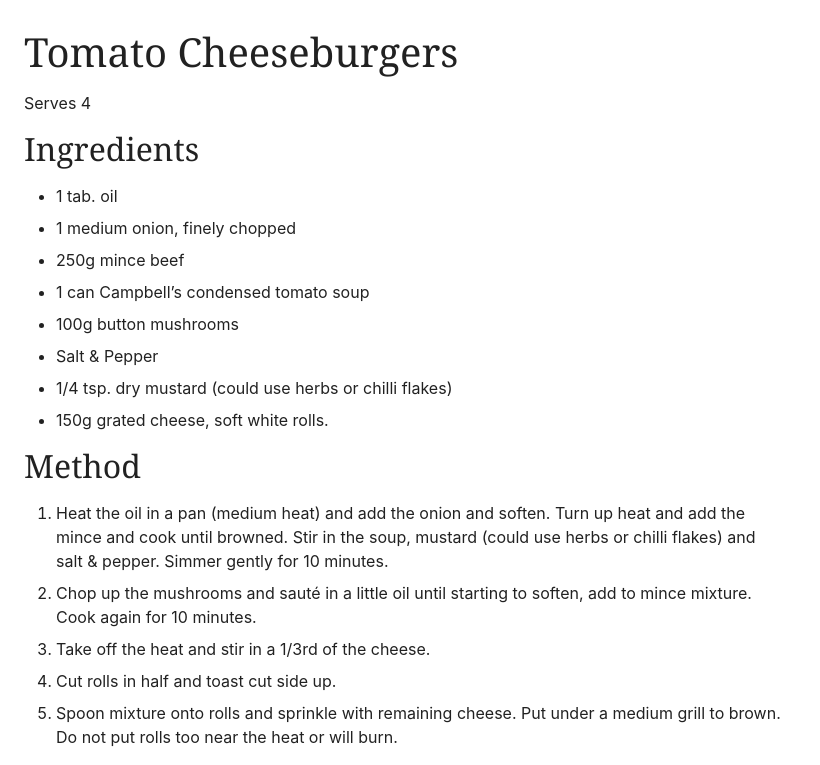
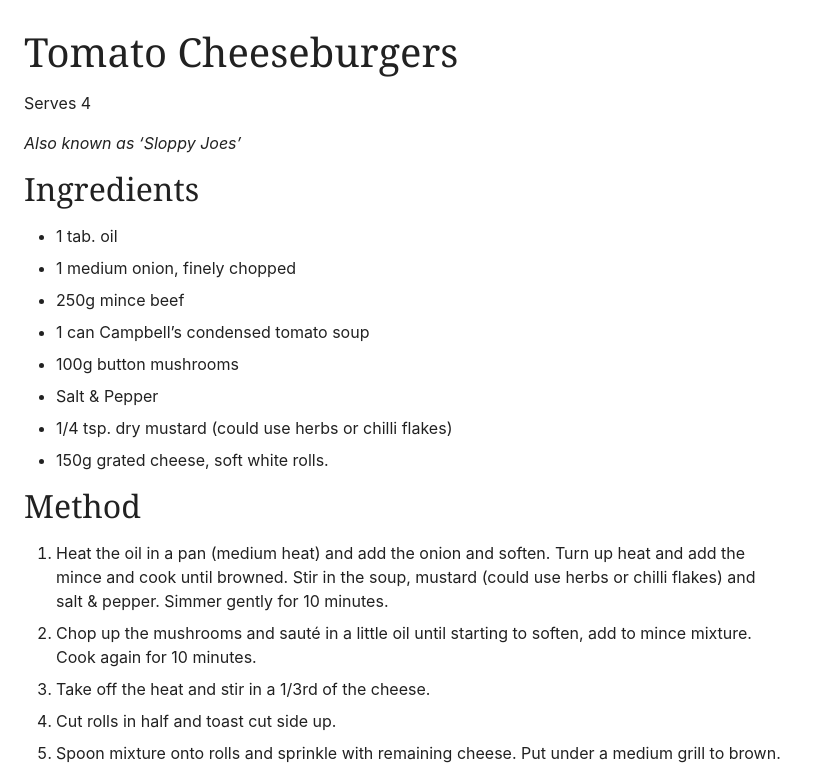
Before and after one commit to euangoddard/rpp, an Astro site: page /recipes/tomato-cheeseburgers in a window 1280 px wide. Shown: the part 56-821 px from the top of the page, without its empty margins (0-820 px from the left). Built offline with nearby package versions, Linux system fonts and the light colour scheme; Astro itself is replaced by a stand-in of ours.

Commit message:
chore: add label for "Sloppy Joes"

```diff
--- a/src/pages/recipes/tomato-cheeseburgers.md
+++ b/src/pages/recipes/tomato-cheeseburgers.md
@@ -6,6 +6,8 @@ serves: 4
 tags:
   - Beef
 ---
+
+_Also known as 'Sloppy Joes'_
 
 ## Ingredients
 
```
